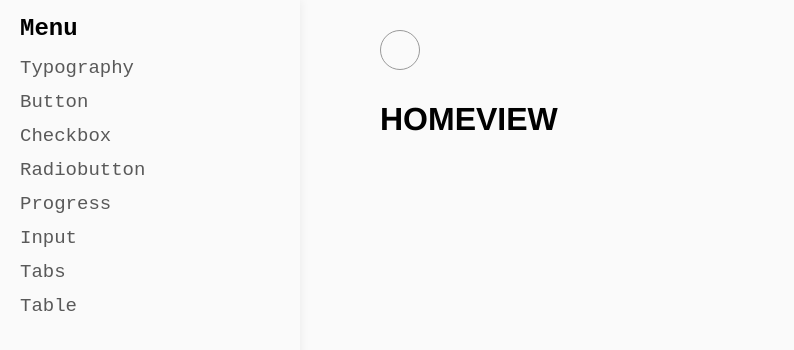
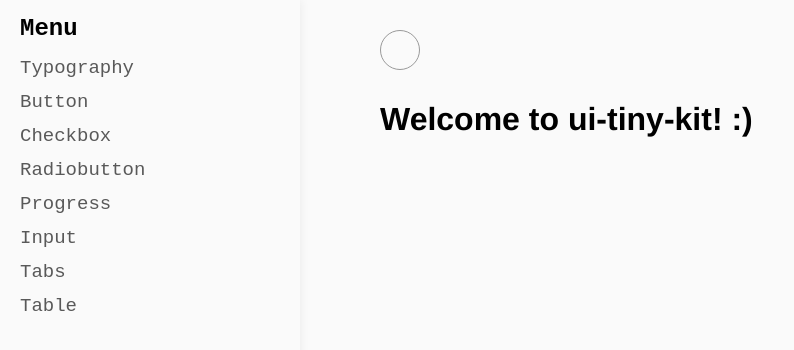
Before and after one commit to truanthh/ui-tiny-kit, a Vue app: page / in a window 1280 px wide. Shown: the top 350 px of the page, without its empty margins (0-794 px from the left). Built offline with nearby package versions, Linux system fonts and the light colour scheme; some icons are missing.

Commit message:
fix home code button

```diff
--- a/src/App.vue
+++ b/src/App.vue
@@ -57,6 +57,7 @@ watch(route, (newRoute) => {
     />
     <div :class="['content', { content_full: !isOpenMenu }]">
       <Button
+        v-if="currentPath !== '/home'"
         outlined
         color="gray"
         icon="solar:document-outline"
--- a/src/views/HomeView.vue
+++ b/src/views/HomeView.vue
@@ -1,7 +1,7 @@
 <script setup></script>
 
 <template>
-  <h1>HOMEVIEW</h1>
+  <h1>Welcome to ui-tiny-kit! :)</h1>
 </template>
 
 <style scoped></style>
```
